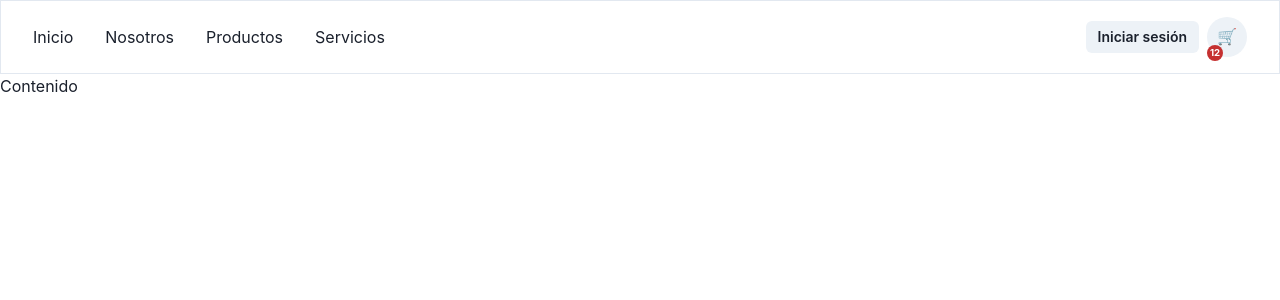
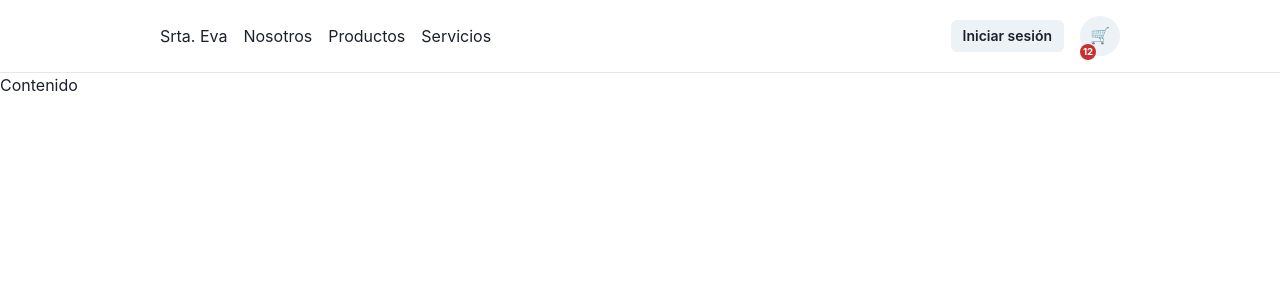
Before and after one commit to Srta-Eva/srtaeva-front, a React (Vite) app: page / in a window 1280 px wide. Shown: the top 300 px of the page. Built offline with nearby package versions, Linux system fonts and the light colour scheme.

Commit message:
NavBar layout finished

```diff
--- a/package.json
+++ b/package.json
@@ -65,6 +65,7 @@
     "prettier": "^2.6.2",
     "react-app-polyfill": "^3.0.0",
     "react-test-renderer": "^18.1.0",
+    "sass": "^1.52.1",
     "scheduler": "^0.21.0",
     "stylelint": "^14.8.2",
     "stylelint-config-prettier": "^9.0.3",
--- /dev/null
+++ b/src/components/shared/header/index.module.scss
@@ -0,0 +1,86 @@
+.header {
+  inline-size: 100%;
+  border-block-end: solid 1px;
+
+  position: sticky;
+  inset-block-start: 0;
+  z-index: 10;
+
+  &-box {
+    max-inline-size: 960px;
+    margin: auto;
+    display: flex;
+    justify-content: space-between;
+    align-self: center;
+    column-gap: 1rem;
+    padding: 1rem;
+    box-sizing: border-box;
+
+    transition: all .4s;
+  }
+
+  &-boxLogo {
+    display: flex;
+    justify-content: flex-start;
+    align-items: center;
+
+    column-gap: 1rem;
+  }
+
+  &-nav {
+    display: none;
+    justify-content: flex-start;
+    align-items: center;
+
+    column-gap: 1rem;
+  }
+
+  &-boxBtns {
+    display: flex;
+    justify-content: flex-end;
+    align-items: center;
+
+    column-gap: 1rem;
+  }
+
+  &-loginBtn {
+    display: none;
+  }
+}
+
+@media screen and (min-width:428px) {
+  .header {
+    &-box {
+      padding: 1rem 1.5rem;
+    }
+
+    &-loginBtn {
+      display: inline-flex;
+    }
+  }
+}
+
+@media screen and (min-width:668px) {
+  .header {
+    &-box {
+      justify-content: flex-start;
+    }
+
+    &-menuBtn {
+      display: none;
+    }
+
+    &-nav {
+      display: flex;
+      flex: 1;
+    }
+  }
+}
+
+@media screen and (min-width:960px) {
+  .header {
+    &-box {
+      padding: 1rem 0;
+    }
+  }
+}
--- a/src/components/shared/header/index.tsx
+++ b/src/components/shared/header/index.tsx
@@ -1,23 +1,25 @@
 import React from "react";
-import { Button, Link, Center, Flex, Text } from '@chakra-ui/react'
+import { Button, Link, Center, Text, IconButton, Box } from '@chakra-ui/react'
 import { NavLink, Link as ReactLink } from 'react-router-dom'
 import { HOME_PATH, PRODUCTS_PATH, SERVICES_PATH, US_PATH } from "@routes";
+import { HamburgerIcon } from "@chakra-ui/icons";
+import css from './index.module.scss'
 
 const Header: React.FC = () => {
   return (
-    <Center
-      as='header'
-      border="solid 1px"
-      borderColor="gray.200"
-      paddingInline={8}
-      paddingBlock={4}
-      columnGap={8}
-      position="sticky"
-      insetBlock={0}
-      zIndex={10}
-    >
-      <ReactLink to={HOME_PATH}> Inicio </ReactLink>
-      <Flex as="nav" flex={1} columnGap={8}>
+    <Box as='header' className={css['header']} borderColor="gray.200" bg='white'>
+      <Box className={css['header-box']}>
+        <Box className={css['header-boxLogo']}>
+          <Box className={css['header-menuBtn']}>
+            <IconButton
+              size="sm"
+              aria-label="Toggle menu"
+              icon={<HamburgerIcon />}
+            />
+          </Box>
+          <ReactLink to={HOME_PATH}> Srta. Eva </ReactLink>
+        </Box>
+        <Box as="nav" className={css['header-nav']}>
           <Link
             as={NavLink}
             to={US_PATH}
@@ -39,9 +41,11 @@ const Header: React.FC = () => {
           >
             Servicios
           </Link>
-      </Flex>
-      <Center columnGap={2}>
+        </Box>
+        <Box className={css['header-boxBtns']}>
+          <Box className={css['header-loginBtn']}>
             <Button size='sm'>Iniciar sesión</Button>
+          </Box>
           <Center
             as={Button}
             position="relative"
@@ -70,8 +74,9 @@ const Header: React.FC = () => {
               </Text>
             </Center>
           </Center>
-      </Center>
-    </Center>
+        </Box>
+      </Box>
+    </Box>
   );
 }
 
--- a/src/index.tsx
+++ b/src/index.tsx
@@ -1,4 +1,3 @@
-import "@styles/index.css";
 import PrivateRoutes from '@routes';
 import { createRoot } from 'react-dom/client';
 import { BrowserRouter as Router } from 'react-router-dom';
--- a/src/styles/index.css
+++ /dev/null
@@ -1,3 +0,0 @@
-.actived_link {
-  color: 'red';
-}
--- a/tsconfig.paths.json
+++ b/tsconfig.paths.json
@@ -2,7 +2,7 @@
   "compilerOptions": {
     "baseUrl": "./src",
     "paths": {
-      "@styles": ["./styles/index.css"],
+      "@styles/*": ["./styles/*"],
       "@assets/*": ["./assets/*"],
       "@routes": ["./routes/index"],
       "@apis": ["./apis/index"],
```
Also changed, not shown: src/styles/index.scss (added), 1 other file (tests, documents, lock files or other folders). Lines whose indentation alone changed are shown as unchanged.
